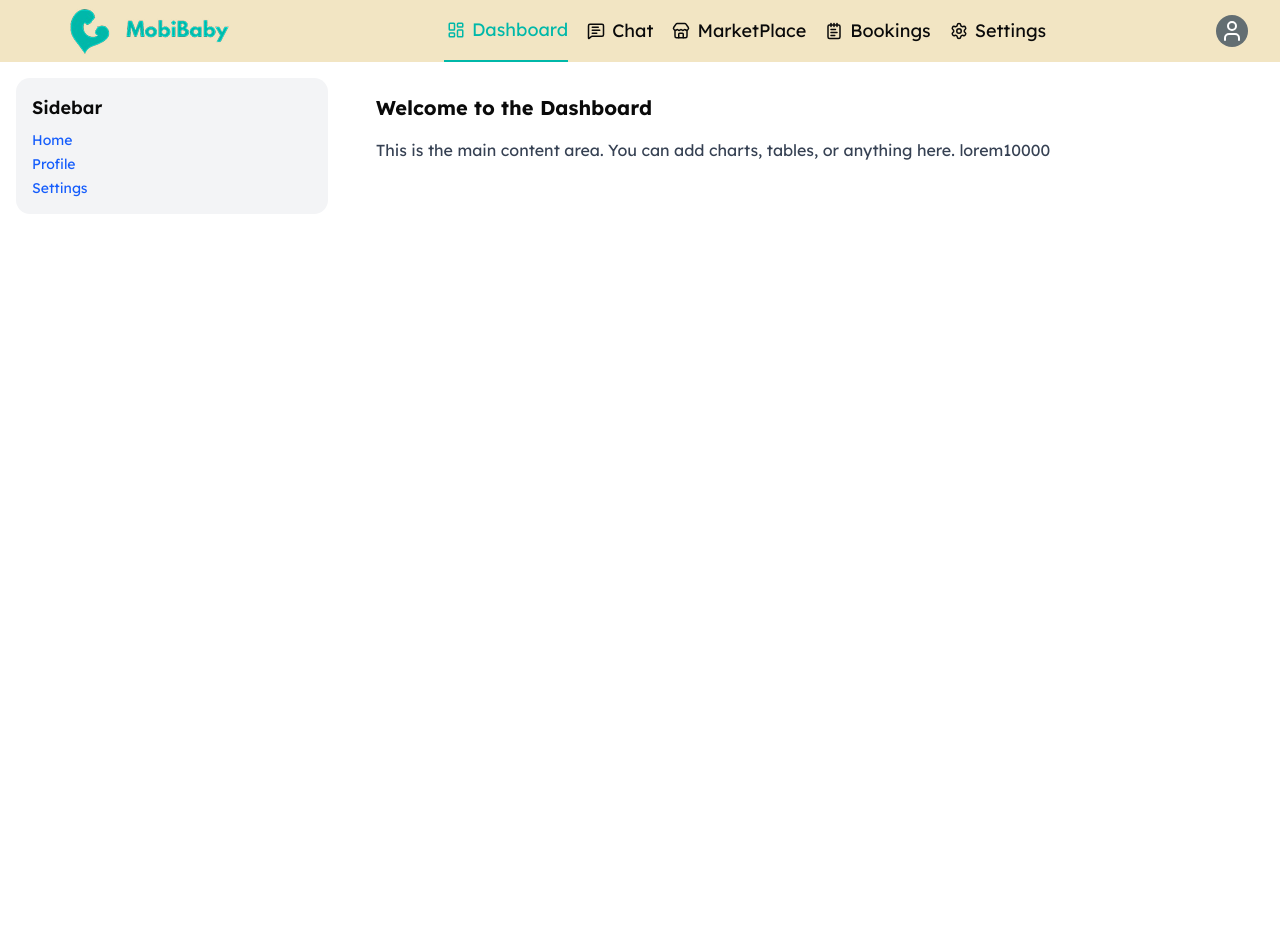
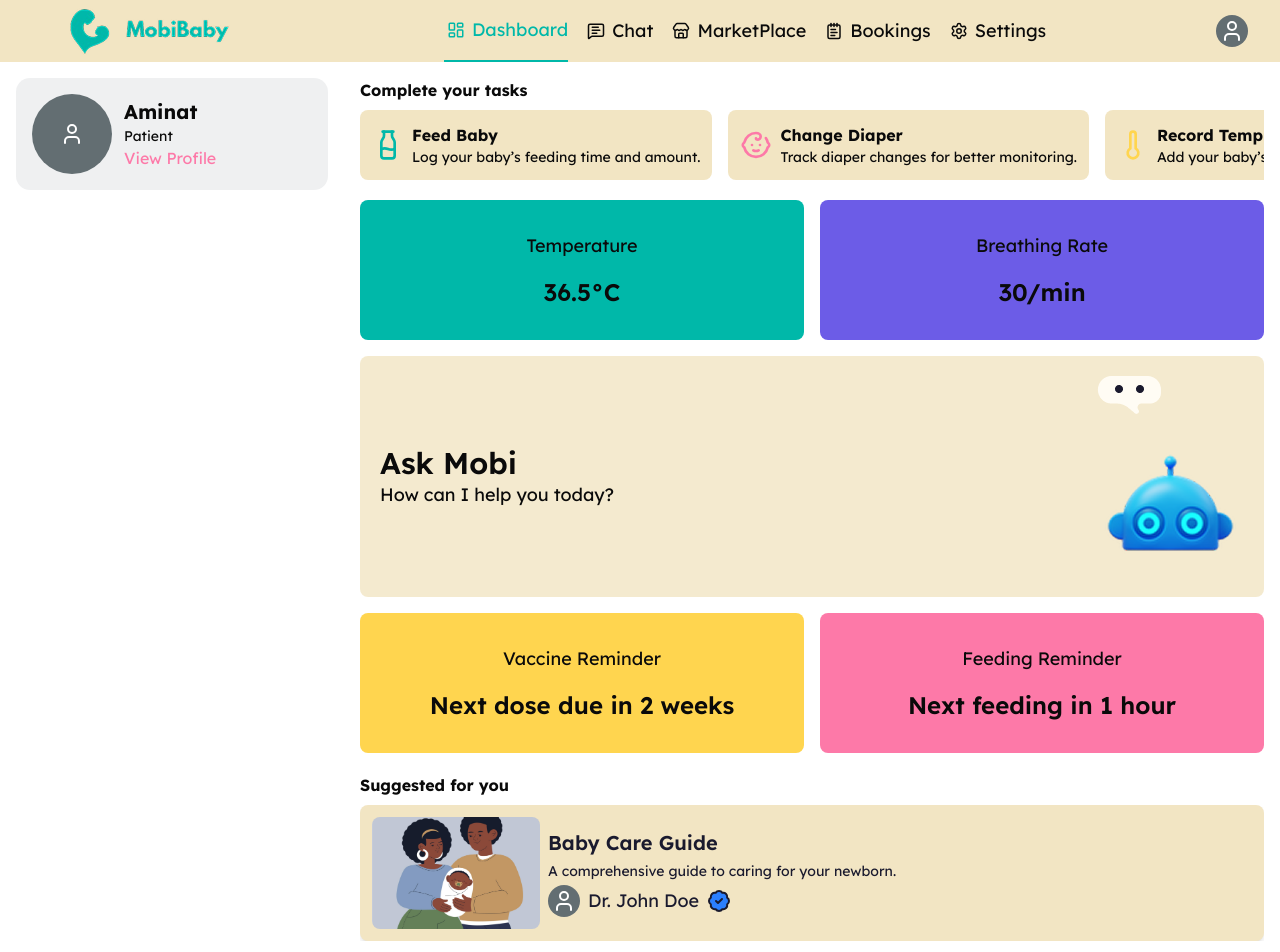
Before and after one commit to moloruntomiwa31/mobi-baby, a Nuxt app: page /dashboard in a window 1280 px wide. Shown: the top 952 px of the page. Before the commit the page ends 800 px from the top, so only its background shows below. Built offline with nearby package versions, Linux system fonts and the light colour scheme.

Commit message:
dashboard revamp

```diff
--- a/components/Base/Card.vue
+++ b/components/Base/Card.vue
@@ -1,7 +1,7 @@
 <template>
 	<component
 		:is="as"
-		class="bg-gray shadow-md text-primaryBlue flex gap-2 p-3 items-start shrink-0 rounded-md cursor-pointer"
+		class="bg-gray shadow-md text-primaryBlue flex gap-2 p-3 items-center shrink-0 rounded-md cursor-pointer"
 		:class="wrapped ? 'flex-col w-[240px]' : 'flex-row w-full'"
 	>
 		<img
--- a/components/Base/TopBar.vue
+++ b/components/Base/TopBar.vue
@@ -1,5 +1,5 @@
 <template>
-    <div class="flex items-center justify-between gap-2 sticky top-0 bg-gray">
+    <div class="flex items-center justify-between gap-2 sticky top-0 bg-gray z-50">
         <div class="hidden gap-5 items-center justify-between flex-auto mdlg:flex px-8">
 				<NuxtLink
                 	to="/dashboard"
--- /dev/null
+++ b/components/DashboardLayout.vue
@@ -0,0 +1,27 @@
+<template>
+  <FullLayout title="Dashboard" :hide="{ top: false, left: false, middle: false, right: true, bottom: false }">
+    <template #left>
+      <div class="bg-primaryGray/10 p-4 rounded-xl">
+    <div class="flex items-center gap-3">
+        <Avatar  size="2xl" />
+            <div class="flex flex-col items-start">
+            <BaseText content="Aminat" as="h2" size="md" bold />
+            <BaseText content="Patient" size="xs" />
+            <BaseText content="View Profile" size="sm" className="text-primaryPink" />
+            </div>
+    </div>
+      </div>
+    </template>
+
+    <template #middle>
+        <slot />
+    </template>
+  </FullLayout>
+
+  <MobileLayout title="Dashboard" class="mdlg:hidden">
+    <slot />
+  </MobileLayout>
+</template>
+
+<script setup lang="ts">
+</script>
--- a/components/FullLayout.vue
+++ b/components/FullLayout.vue
@@ -1,5 +1,5 @@
 <template>
-    <div class="flex flex-col gap-4 h-screen overflow-y-clip">
+<div class="mdlg:block hidden">
   <BaseTopBar v-if="!hide.top"  :title="title" />
 
   <!-- Main content area -->
@@ -8,7 +8,7 @@
       <slot name="left" />
     </div>
 
-        <div v-if="!hide.middle" class="flex-1 overflow-y-auto flex flex-col gap-5 no-scrollbar">
+    <div v-if="!hide.middle" class="flex-1 overflow-y-auto flex flex-col gap-5 no-scrollbar pb-4">
       <slot name="middle" />
     </div>
 
--- /dev/null
+++ b/composables/useScreen.ts
@@ -0,0 +1,21 @@
+import { useBreakpoints } from "@vueuse/core";
+
+export const useScreen = () => {
+	const breakpoints = useBreakpoints({
+		sm: 420,
+		md: 768,
+		mdlg: 1000,
+		lg: 1280,
+	});
+
+	const isMobile = breakpoints.smaller("md"); // <768px
+	const isTablet = breakpoints.between("md", "mdlg"); // 768–1000x
+	const isDesktop = breakpoints.greater("mdlg"); // >1000px
+
+	return {
+		isMobile,
+		isTablet,
+		isDesktop,
+		breakpoints,
+	};
+};
--- a/pages/dashboard/index.vue
+++ b/pages/dashboard/index.vue
@@ -1,53 +1,18 @@
 <template>
   <!-- Desktop Page -->
-  <FullLayout title="Dashboard" :hide="{ top: false, left: false, middle: false, right: true, bottom: false }" class="hidden mdlg:block">
-    <template #left>
-      <div class="bg-gray-100 p-4 rounded-xl">
-        <h2 class="text-lg font-semibold mb-2">Sidebar</h2>
-        <ul class="space-y-1 text-sm">
-          <li><a href="#" class="text-blue-600 hover:underline">Home</a></li>
-          <li><a href="#" class="text-blue-600 hover:underline">Profile</a></li>
-          <li><a href="#" class="text-blue-600 hover:underline">Settings</a></li>
-        </ul>
-      </div>
-    </template>
-
-    <template #middle>
-      <div class="bg-white p-4 rounded-xl">
-        <h1 class="text-xl font-bold mb-4">Welcome to the Dashboard</h1>
-        <p class="text-gray-700">
-          This is the main content area. You can add charts, tables, or anything here.
-          lorem10000
-        </p>
-      </div>
-    </template>
-
-    <!-- <template #right>
-      <div class="bg-gray-50 p-4 rounded-xl shadow">
-        <h2 class="text-lg font-semibold mb-2">Notifications</h2>
-        <ul class="text-sm list-disc list-inside text-gray-700">
-          <li>You have 3 new messages</li>
-          <li>Your subscription is active</li>
-          <li>System update available</li>
-        </ul>
-      </div>
-    </template> -->
-  </FullLayout>
-
-  <!-- Mobile -->
-  <MobileLayout title="Dashboard" class="mdlg:hidden">
-    <div class="flex flex-col items-start gap-2">
+<DashboardLayout>
+  <div class="flex flex-col items-start gap-2">
   <BaseText content="Complete your tasks" size="sm" bold />
   <div class="flex items-center gap-4 overflow-x-auto flex-nowrap whitespace-nowrap no-scrollbar w-full">
     <button
       v-for="(task, i) in tasks"
       :key="i"
-      class="flex items-center gap-2 px-3 py-2 bg-gray w-[375px] h-[70px] rounded-md"
+      class="flex items-center gap-2 px-3 py-2 bg-gray w-[380px] h-[70px] rounded-md"
     >
       <component :is="task.icon" class="w-8 h-8" :class="task.color" />
       <div class="flex flex-col items-start">
-        <BaseText bold>{{ task.label }}</BaseText>
-        <BaseText as="span" size="sm">{{ task.description }}</BaseText>
+        <BaseText bold size="sm">{{ task.label }}</BaseText>
+        <BaseText as="span" size="xs" clamp>{{ task.description }}</BaseText>
       </div>
     </button>
   </div>
@@ -60,17 +25,17 @@
     >
       <div class="flex flex-col gap-4 items-center justify-center text-center">
         <BaseText :content="details.title" />
-        <BaseText :content="details.value" as="h3" size="xl" />
+        <BaseText :content="details.value" as="h3" size="lg" />
       </div>
     </div>
     <NuxtLink
       to="#"
       v-if="idx === 1"
-      class="col-span-2 bg-gray rounded-md flex items-center justify-center"
+      class="col-span-2 bg-gray/80 rounded-md flex items-center justify-center"
     >
     <div class="flex items-center justify-between w-full p-5 relative">
      <div>
-      <BaseText content="Ask Mobi" as="h3" size="2xl" />
+      <BaseText content="Ask Mobi" as="h3" size="xl" />
       <BaseText content="How can I help you today?" />
      </div>
      <div>
@@ -85,15 +50,16 @@
     <div class="flex flex-col items-start gap-2">
       <BaseText :content="m.title" size="sm" bold />
       <div class="flex items-center gap-4 overflow-x-auto flex-nowrap whitespace-nowrap no-scrollbar w-full">
-        <MaterialCard v-for="data in m.list" :key="data.description" :m="data" :wrapped="true" />
+        <MaterialCard v-for="data in m.list" :key="data.description" :wrapped="isMobile ? true : false" :m="data" />
      </div>
     </div>
   </template>
-  </MobileLayout>
+</DashboardLayout>
 </template>
 
 <script setup lang="ts">
 import { Milk, Baby, Thermometer, Moon, Syringe, StickyNote, AlarmClock } from 'lucide-vue-next'
+const {isMobile} = useScreen()
 useHead({
   title: 'Dashboard',
 })
```
Lines whose indentation alone changed are shown as unchanged.
